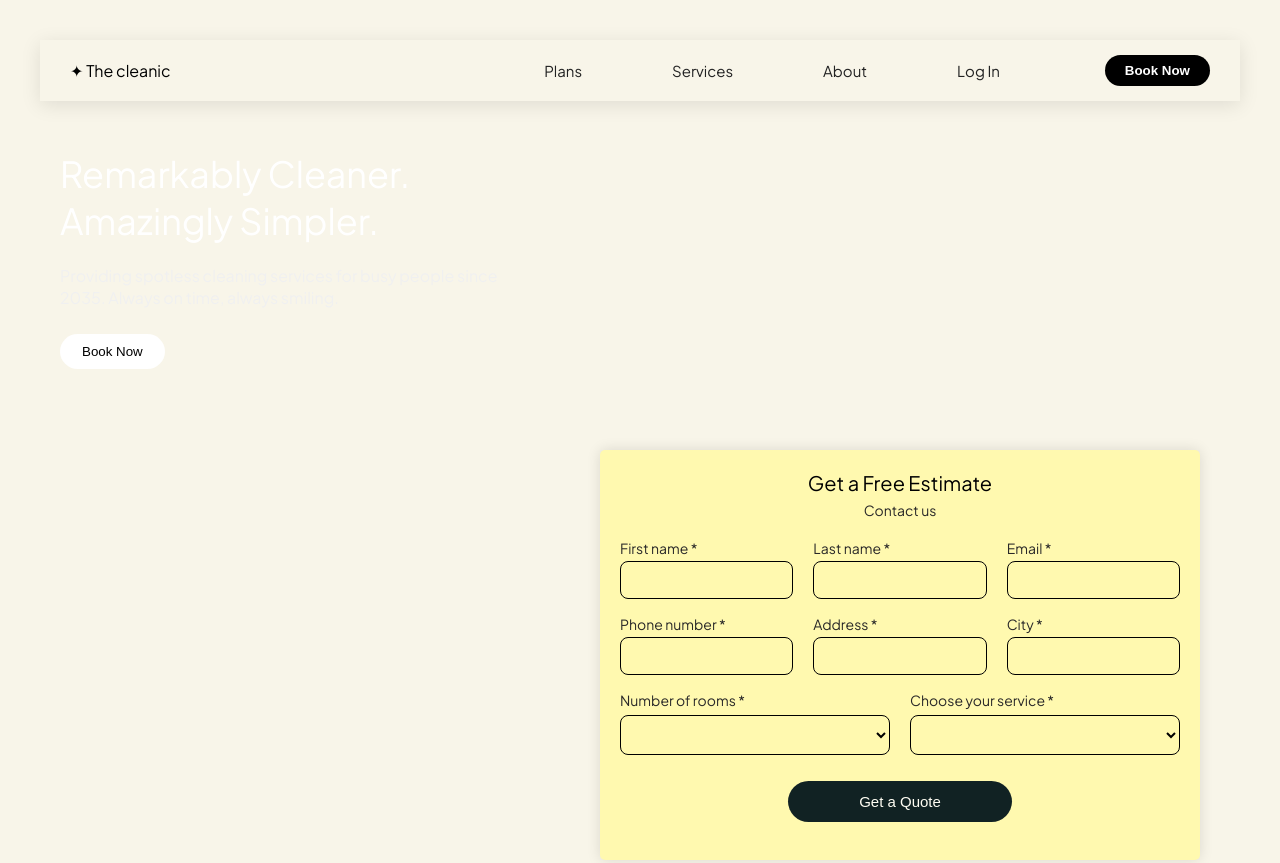
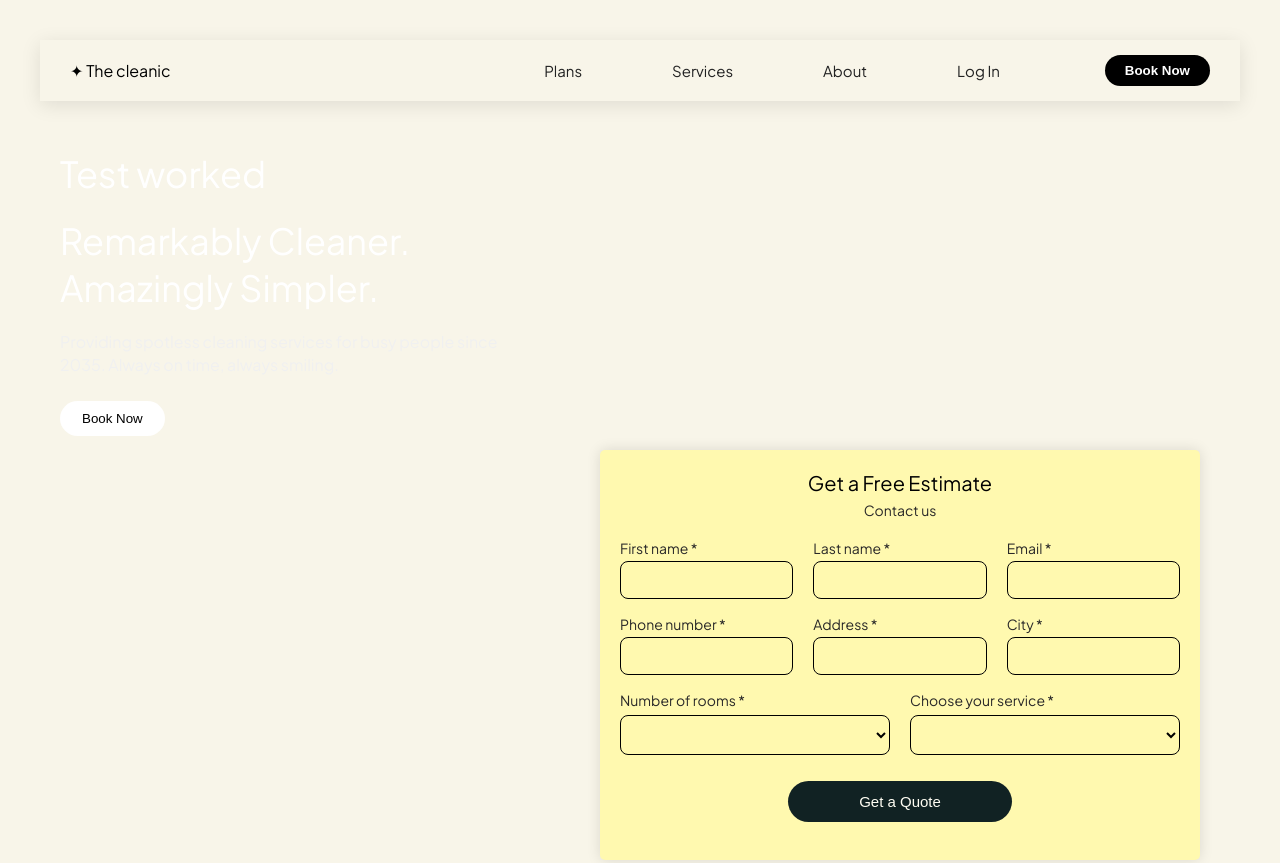
Before and after one commit to ElizabetLu/Devops, a plain HTML site: page Homeworks/1-CI-CD_Pipelines/index.html in a window 1280 px wide. Shown: the top 863 px of the page. Drawn offline with Linux system fonts and the light colour scheme.

Commit message:
Added tests

```diff
--- a/Homeworks/1-CI-CD_Pipelines/index.html
+++ b/Homeworks/1-CI-CD_Pipelines/index.html
@@ -26,6 +26,7 @@
           </header>
 
       <div class="text">
+        <h1>Test worked</h1>
         <h1>Remarkably Cleaner.<br>Amazingly Simpler.</h1>
         <p>
           Providing spotless cleaning services for busy people since 2035.
```
Also changed, not shown: 1 other file.
